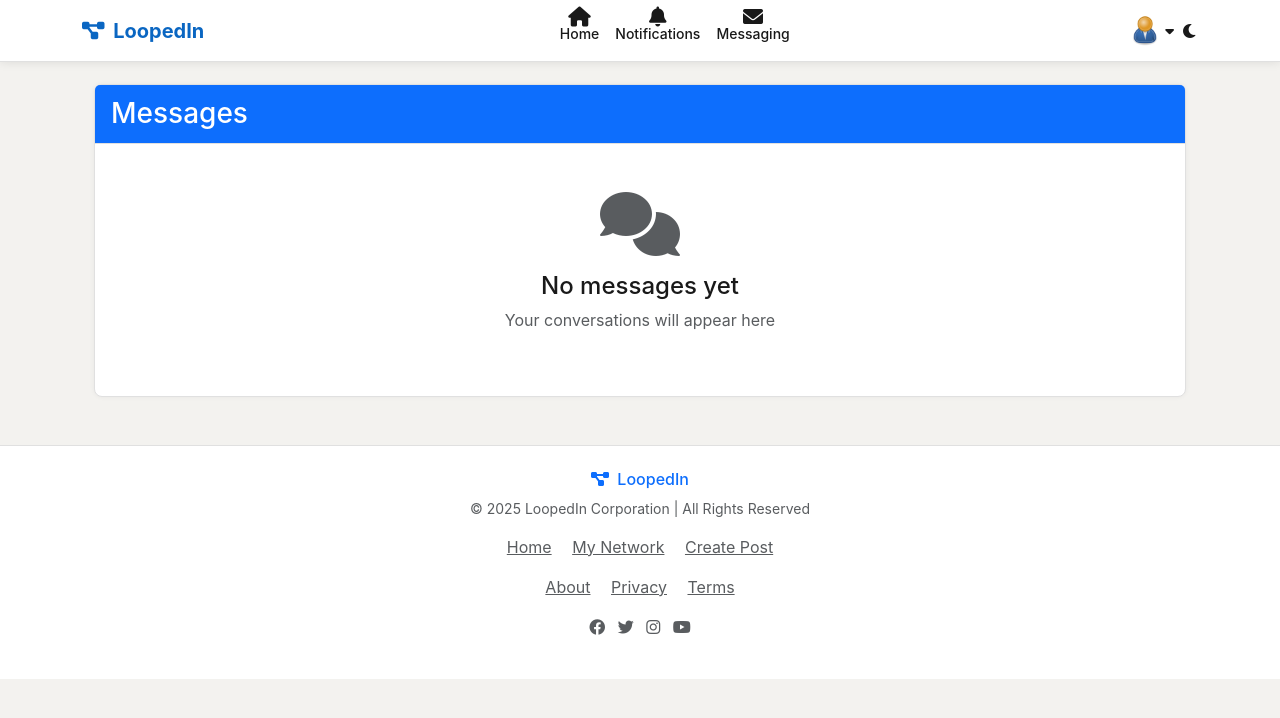
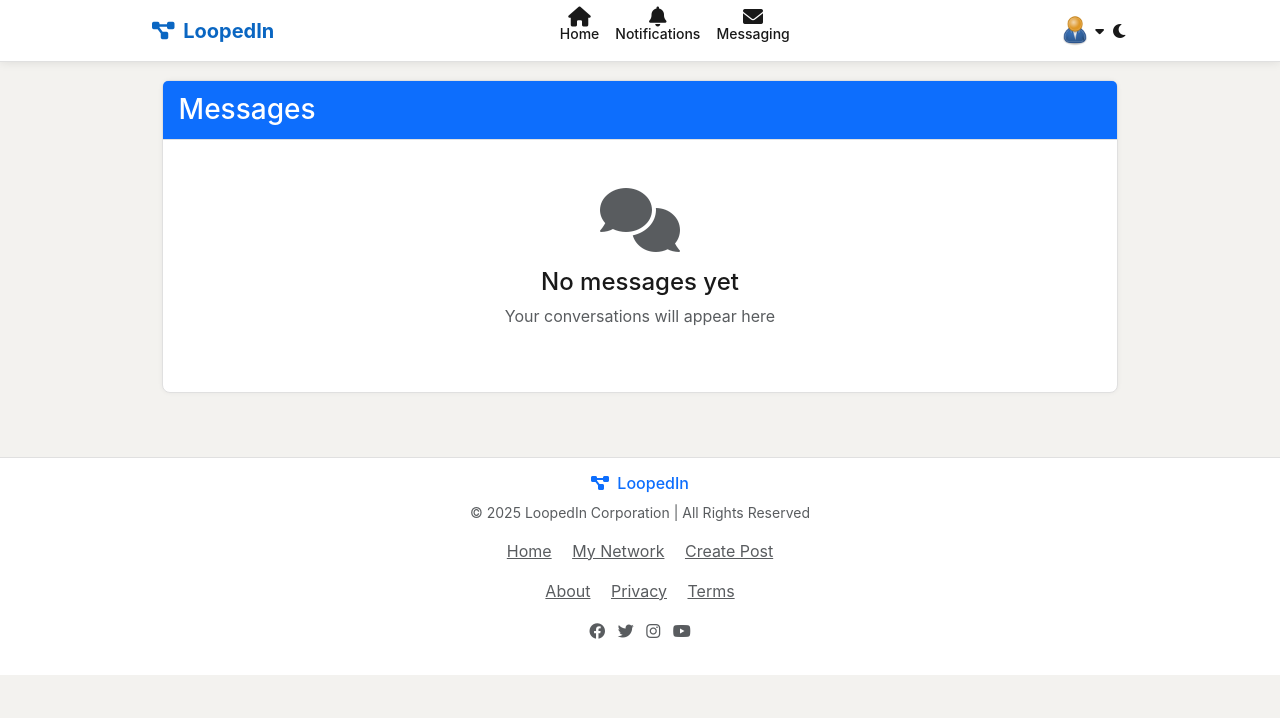
Before and after one commit to christopherece/loopedin_prj, a Django app: page /chat/ in a window 1280 px wide. Shown: the top 718 px of the page. Run offline with Django 5.2, Linux system fonts and the light colour scheme; the visitor is signed in with stand-in values (Sample User, id 1); data comes from the database, SQL or seed files in the repository; data that the repository does not hold is empty.

Commit message:
Modified View

```diff
--- a/templates/base.html
+++ b/templates/base.html
@@ -10,6 +10,46 @@
     <link rel="stylesheet" href="https://cdnjs.cloudflare.com/ajax/libs/font-awesome/6.0.0/css/all.min.css">
     <!-- Custom CSS -->
     <style>
+        /* Custom container for more compact layout */
+        @media (min-width: 1200px) {
+            .container, .container-lg, .container-md, .container-sm, .container-xl {
+                max-width: 1000px; /* Reduced from default 1140px */
+            }
+        }
+
+        /* More compact spacing */
+        .card {
+            margin-bottom: 1rem; /* Reduced from default 1.5rem */
+        }
+
+        .card-body {
+            padding: 1rem; /* Reduced from default 1.25rem */
+        }
+
+        .post-card {
+            margin-bottom: 1rem; /* Reduced from default 1.5rem */
+        }
+
+        /* Reduce padding in various elements */
+        .py-4 {
+            padding-top: 1rem !important;
+            padding-bottom: 1rem !important;
+        }
+
+        .mb-4 {
+            margin-bottom: 1rem !important;
+        }
+
+        .mt-4 {
+            margin-top: 1rem !important;
+        }
+
+        /* Compact row spacing */
+        .row > * {
+            padding-right: calc(var(--bs-gutter-x) * .4);
+            padding-left: calc(var(--bs-gutter-x) * .4);
+        }
+
         :root {
             /* LinkedIn inspired colors */
             --linkedin-blue: #0a66c2;
```
